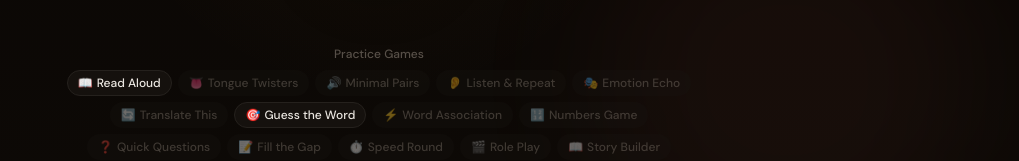
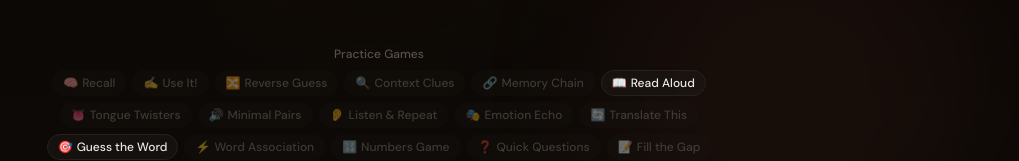
Before and after one commit to davidpomerenke/lingo, a Next.js app: page / in a window 1280 px wide. Shown: the part 749-910 px from the top of the page, without its empty margins (261-1280 px from the left). Built offline with nearby package versions, Linux system fonts and the light colour scheme; no server answers; the database is empty.

Commit message:
srs game ideas

```diff
--- a/src/components/GamePills.tsx
+++ b/src/components/GamePills.tsx
@@ -3,13 +3,71 @@
 import { cn } from "@/lib/utils";
 
 // Game definitions with descriptions for future implementation
+// SRS = Spaced Repetition System - can this game be driven by flashcard concepts?
 const games = [
+  // === SRS & FLASHCARD REVIEW ===
+  {
+    id: "recall",
+    emoji: "🧠",
+    label: "Recall",
+    enabled: false,
+    // SRS: YES - this IS the primary SRS review mode
+    // Description: Pure flashcard review. AI presents concept (e.g., English word),
+    // user speaks the target language answer. AI evaluates correctness.
+    // Like Anki but voice-based. Most direct SRS mode.
+    // Good for: systematic vocabulary review, spaced repetition
+  },
+  {
+    id: "use-it",
+    emoji: "✍️",
+    label: "Use It!",
+    enabled: false,
+    // SRS: YES - driven by flashcard concepts
+    // Description: AI presents a flashcard concept (word/phrase).
+    // User must create an original sentence using it.
+    // AI evaluates grammar, natural usage, and correctness.
+    // Good for: active production, sentence construction, deeper learning
+  },
+  {
+    id: "reverse-guess",
+    emoji: "🔀",
+    label: "Reverse Guess",
+    enabled: false,
+    // SRS: YES - driven by flashcard concepts
+    // Description: Opposite of guess-word. AI says the target language word.
+    // User must describe/explain it IN the target language (not translate).
+    // Tests both understanding AND speaking ability.
+    // Good for: circumlocution, speaking practice, deep comprehension
+  },
+  {
+    id: "context-clues",
+    emoji: "🔍",
+    label: "Context Clues",
+    enabled: false,
+    // SRS: YES - driven by flashcard concepts
+    // Description: AI gives 2-3 example sentences with a word blanked out.
+    // "Je vais ___ du pain. Elle ___ une voiture." User figures out the word.
+    // Tests understanding through context, not direct translation.
+    // Good for: contextual learning, pattern recognition
+  },
+  {
+    id: "memory-chain",
+    emoji: "🔗",
+    label: "Memory Chain",
+    enabled: false,
+    // SRS: YES - reviews multiple flashcards at once
+    // Description: AI says a sequence of flashcard words (3-5).
+    // User must repeat all of them in order.
+    // Good for: reviewing multiple related cards, working memory
+  },
+
   // === READING & PRONUNCIATION ===
   {
     id: "read-aloud",
     emoji: "📖",
     label: "Read Aloud",
     enabled: true, // IMPLEMENTED
+    // SRS: YES - can generate sentences containing due vocabulary
     // Description: Display text in target language, user reads it aloud,
     // AI listens and comments on pronunciation mistakes, rhythm, and intonation.
     // Good for: pronunciation practice, reading fluency
@@ -19,6 +77,7 @@ const games = [
     emoji: "👅",
     label: "Tongue Twisters",
     enabled: false,
+    // SRS: NO - fixed content, not adaptable to flashcards
     // Description: AI presents tongue twisters in target language.
     // User practices saying them, AI provides feedback on pronunciation.
     // Good for: difficult sound combinations, speed, clarity
@@ -28,6 +87,7 @@ const games = [
     emoji: "🔊",
     label: "Minimal Pairs",
     enabled: false,
+    // SRS: YES - can have flashcards for sound pairs
     // Description: Practice distinguishing similar sounds (ship/sheep, rue/roux).
     // AI says pairs, user identifies or repeats the correct one.
     // Good for: phoneme discrimination, accent reduction
@@ -39,6 +99,7 @@ const games = [
     emoji: "👂",
     label: "Listen & Repeat",
     enabled: false,
+    // SRS: YES - can use sentences containing flashcard vocabulary
     // Description: AI says a phrase WITHOUT displaying it.
     // User must repeat what they heard. AI confirms or corrects.
     // Difficulty scales with user level (single words → complex sentences).
@@ -49,6 +110,7 @@ const games = [
     emoji: "🎭",
     label: "Emotion Echo",
     enabled: false,
+    // SRS: NO - about intonation, not vocabulary/grammar
     // Description: AI says a phrase with specific emotion/intonation.
     // User repeats with the SAME emotion. AI evaluates intonation match.
     // Good for: prosody, emotional expression, natural speech patterns
@@ -60,6 +122,7 @@ const games = [
     emoji: "🔄",
     label: "Translate This",
     enabled: false,
+    // SRS: YES - perfect for vocabulary flashcards
     // Description: AI says a phrase in user's native language.
     // User translates it to target language. AI confirms or provides correction.
     // Good for: active vocabulary, sentence construction, grammar
@@ -69,6 +132,7 @@ const games = [
     emoji: "🎯",
     label: "Guess the Word",
     enabled: true, // IMPLEMENTED
+    // SRS: YES - AI describes flashcard words, user guesses
     // Description: AI describes a concept/object without saying the word.
     // User guesses the word in target language.
     // Good for: vocabulary, circumlocution, listening comprehension
@@ -78,6 +142,7 @@ const games = [
     emoji: "⚡",
     label: "Word Association",
     enabled: false,
+    // SRS: YES - can use flashcard words as prompts
     // Description: AI says a word, user says first related word in target language.
     // Fast-paced, trains quick recall. AI may ask "why that word?"
     // Good for: vocabulary breadth, quick thinking, semantic networks
@@ -89,6 +154,7 @@ const games = [
     emoji: "🔢",
     label: "Numbers Game",
     enabled: false,
+    // SRS: YES - if flashcards include numbers, dates, prices
     // Description: Practice numbers, dates, times, prices, phone numbers.
     // AI says or asks for numbers, user responds. Can include math problems.
     // Good for: practical fluency, numbers (often tricky), listening precision
@@ -100,6 +166,7 @@ const games = [
     emoji: "❓",
     label: "Quick Questions",
     enabled: false,
+    // SRS: PARTIAL - can design questions to elicit flashcard vocab
     // Description: AI rapid-fires simple personal questions.
     // (Name, age, weather, what did you eat, what will you do tomorrow)
     // User answers quickly without overthinking.
@@ -110,6 +177,7 @@ const games = [
     emoji: "📝",
     label: "Fill the Gap",
     enabled: false,
+    // SRS: YES - perfect for vocab and grammar flashcards
     // Description: AI says a sentence with a *beep* or pause for missing word.
     // User provides the missing word. Tests grammar, vocabulary, context.
     // Good for: grammar patterns, collocations, listening + production
@@ -119,6 +187,7 @@ const games = [
     emoji: "⏱️",
     label: "Speed Round",
     enabled: false,
+    // SRS: PARTIAL - random prompts, harder to target specific cards
     // Description: 30-60 second challenge with rapid simple prompts.
     // "Say a fruit! A color! An animal! Count to 10! Say today's date!"
     // Good for: automaticity, time pressure practice, confidence
@@ -130,6 +199,7 @@ const games = [
     emoji: "🎬",
     label: "Role Play",
     enabled: false,
+    // SRS: PARTIAL - scenario-driven but can include target vocab
     // Description: Practice real-life scenarios: ordering food, asking directions,
     // job interview, doctor visit, hotel check-in, phone call, complaint, etc.
     // AI plays the other role. User must navigate the situation.
@@ -140,6 +210,7 @@ const games = [
     emoji: "📖",
     label: "Story Builder",
     enabled: false,
+    // SRS: PARTIAL - hard to force specific words naturally
     // Description: Collaborative storytelling. AI starts a story with 1-2 sentences.
     // User continues. AI continues. Back and forth.
     // Good for: creativity, narrative tenses, vocabulary in context
@@ -149,6 +220,7 @@ const games = [
     emoji: "💬",
     label: "Debate Me",
     enabled: false,
+    // SRS: NO - topic-driven, not word-driven
     // Description: AI takes a position on a topic (pineapple on pizza, remote work).
     // User must argue the opposite. AI pushes back.
     // Good for: advanced grammar, argumentation, opinion vocabulary
@@ -160,6 +232,7 @@ const games = [
     emoji: "🌍",
     label: "Idiom of the Day",
     enabled: false,
+    // SRS: YES - if flashcards include idioms/phrases
     // Description: AI teaches an idiom/proverb, explains meaning and origin.
     // User must use it in a sentence. AI confirms or helps.
     // Good for: cultural fluency, natural expressions, advanced vocabulary
@@ -169,6 +242,7 @@ const games = [
     emoji: "🎵",
     label: "Sing Along",
     enabled: false,
+    // SRS: NO - song-driven, not flashcard-driven
     // Description: Learn phrases through popular song lyrics.
     // AI presents lines, explains meaning, user repeats/sings.
     // Good for: rhythm, pronunciation, cultural connection, memory
@@ -180,6 +254,7 @@ const games = [
     emoji: "🔧",
     label: "Conjugation Drill",
     enabled: false,
+    // SRS: YES - perfect for verb/tense flashcards
     // Description: Verb conjugation practice. AI gives infinitive + subject/tense.
     // User conjugates. Focused drill on specific tenses or irregular verbs.
     // Good for: verb mastery, automatic conjugation
@@ -189,6 +264,7 @@ const games = [
     emoji: "📐",
     label: "Grammar Focus",
     enabled: false,
+    // SRS: YES - great for grammar pattern flashcards
     // Description: Practice specific grammar structures (cases, gender, articles,
     // subjunctive, conditionals, relative clauses, etc.)
     // AI provides context sentences, user completes or transforms.
@@ -201,6 +277,7 @@ const games = [
     emoji: "🔤",
     label: "Alphabet Practice",
     enabled: false,
+    // SRS: NO - different kind of learning, not word-based
     // Description: For languages with different alphabets (Greek, Russian, Arabic, etc.)
     // AI creates text in user's language, transliterates to target alphabet.
     // User reads aloud the transliterated text (reading their own language in new script).
```
